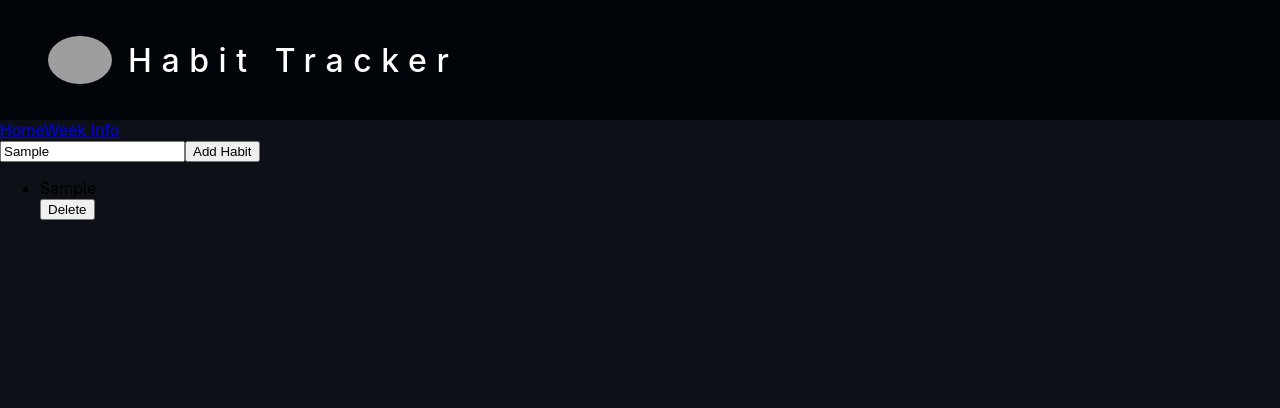
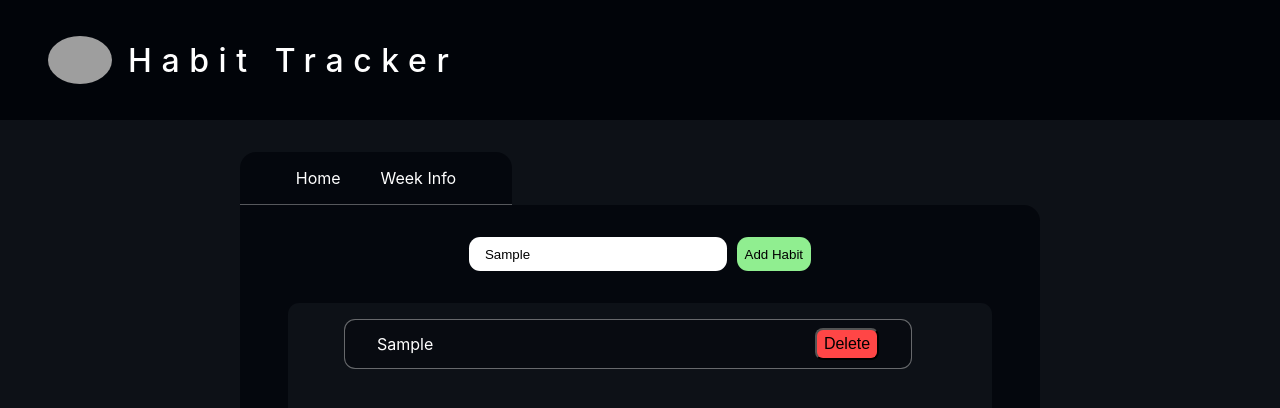
Before and after one commit to akshayop/react-habit-tracker, a React (Create React App) app: page / in a window 1280 px wide. Both pictures are taken after typing "Sample" into the empty fields and a click on the button "Add Habit". Shown: the top 408 px of the page. Built offline with nearby package versions, Linux system fonts and the light colour scheme; grey boxes are pictures that could not be loaded.

Commit message:
added css to home page

```diff
--- a/src/components/App.js
+++ b/src/components/App.js
@@ -2,6 +2,7 @@ import { BrowserRouter as Router, Routes, Route, NavLink } from "react-router-do
 import { Home, WeeklyData } from "../pages";
 import { Navbar } from "./";
 import { Component } from "react";
+import styles from "../styles/app.module.css";
 
 const Page404 = () => {
   return <h1>404</h1>
@@ -15,9 +16,10 @@ class App extends Component {
 
           <Navbar />
 
+          <div className={styles.navContainer}>
             <nav>
-            <NavLink exact="true" to="/" >Home</NavLink>
-            <NavLink exact="true" to="/weekly-info" >Week Info</NavLink>
+              <NavLink className={styles.navLoc} exact="true" to="/" >Home</NavLink>
+              <NavLink className={styles.navLoc}exact="true" to="/weekly-info" >Week Info</NavLink>
             </nav>
 
             <Routes>
@@ -25,6 +27,7 @@ class App extends Component {
               <Route exact path="/weekly-info" element={<WeeklyData />} />
               <Route path="*" Component={Page404} />
             </Routes>
+          </div>
         </Router>
       </div>
     );
--- a/src/pages/Home.js
+++ b/src/pages/Home.js
@@ -1,6 +1,7 @@
 import { Component } from "react";
 import store from "../store";
 import { addHabit } from "../actions";
+import styles from "../styles/page.module.css";
 
 class Home extends Component {
 
@@ -37,32 +38,31 @@ class Home extends Component {
 
     render() {
         return (
-            <div >
-                <div>
+            <div className={styles.homeContainer}>
+                <div className={styles.formContainer}>
                     <input type="text" placeholder="Create New Habit...." value={this.state.value} onChange={(e) => this.setState({ value: e.target.value})} />
                     <button onClick={this.handleAddHabit} >Add Habit</button>
                 </div>
 
-                <div>
+                <div className={styles.displayContainer}>
                     <ul>
-                        {this.state.habits.length < 1 && <h1>Nothing to Track</h1>}
+                        {this.state.habits.length < 1 && <h1 className={styles.displayTitle}>Nothing to Track</h1>}
                         {this.state.habits.map((habit, index) => {
                             return (
                                 <div key={index}>
                                     <li>
-                                        <div>
-                                            {habit.description}
-                                        </div>
+                                        {habit.description}
 
-                                        <div>
-                                            <button onClick={() => this.handleDeleteHabit(habit)} >Delete</button>
-                                        </div>
+                                        <button className={styles.deleteBtn} onClick={() => this.handleDeleteHabit(habit)} >Delete</button>
                                     </li>
+
                                 </div>
                             )
                         })}
                     </ul>
                 </div>
+
+
             </div>
         );
     };
--- a/src/styles/app.module.css
+++ b/src/styles/app.module.css
@@ -19,3 +19,32 @@ span {
     letter-spacing: 0.6rem;
     font-weight: 500;
 }
+
+.navContainer {
+    margin: 2rem 15rem 0 15rem;
+}
+
+nav {
+    display: flex;
+    justify-content: space-evenly;
+    padding: 1rem;
+    width: 15rem;
+    border-radius: 1rem 1rem 0 0;
+    border-bottom: 1px solid rgba(211, 211, 211, 0.398);
+    background-color: #010409ae;
+}
+
+nav a{
+    text-decoration: none;
+    color: white;
+}
+
+nav:hover a{
+    filter: blur(1px);
+}
+
+nav a:hover {
+    filter: blur(0);
+    border-bottom: 2px solid gray;
+    opacity: 1;
+}
--- /dev/null
+++ b/src/styles/page.module.css
@@ -0,0 +1,87 @@
+.homeContainer {
+    min-height: 70vh;
+    height: 100%;
+    padding-bottom: 0.2px;
+    border-radius: 0 1rem 1rem 1rem;
+    background-color: #010409ae;
+}
+
+.formContainer {
+    display: flex;
+    justify-content: center;
+}
+
+.formContainer input {
+    margin-top: 2rem;
+    width: 15rem;
+    height: 2rem;
+    padding-left: 1rem;
+    border: none;
+    border-radius: 0.7rem;
+}
+
+.formContainer button {
+    margin: 2rem 0 0 0.6rem;
+    padding: 0.5rem;
+    background-color: lightgreen;
+    border: none;
+    border-radius: 0.7rem;
+    transition: 0.3s;
+}
+
+.formContainer button:hover {
+    background-color: #14A44D;
+    cursor: pointer;
+}
+
+.displayContainer {
+    margin: 2rem 3rem 1rem;
+    min-height: 23rem;
+    border-radius: 0.7rem;
+    background-color: #0D1117;
+}
+
+.displayTitle {
+    display: flex;
+    justify-content: center;
+    padding-top: 7rem;
+    color: white;
+}
+
+.displayContainer ul {
+    text-decoration: none;
+    list-style-type: none;
+    padding-top: 1rem;
+}
+
+.displayContainer ul li {
+    display: flex;
+    justify-content: space-between;
+    align-items: center;
+    height: 2rem;
+    margin: 0 5rem 0.5rem 1rem;
+    padding: 0.5rem 2rem;
+    color: white;
+    border-radius: 0.7rem;
+    background-color: #0104095f;
+    border: 1px solid rgba(211, 211, 211, 0.471);
+    transition: 0.4s transform;
+}
+
+.displayContainer ul li:hover {
+    transform: scale(1.04);
+}
+
+.deleteBtn {
+    width: 4rem;
+    height: 2rem;
+    font-size: 1rem;
+    border-radius: 0.5rem;
+    background-color: rgb(255, 70, 70);
+    transition: 0.5s
+}
+
+.deleteBtn:hover {
+    background-color: red;
+    cursor: pointer;
+}
```
Lines whose indentation alone changed are shown as unchanged.
